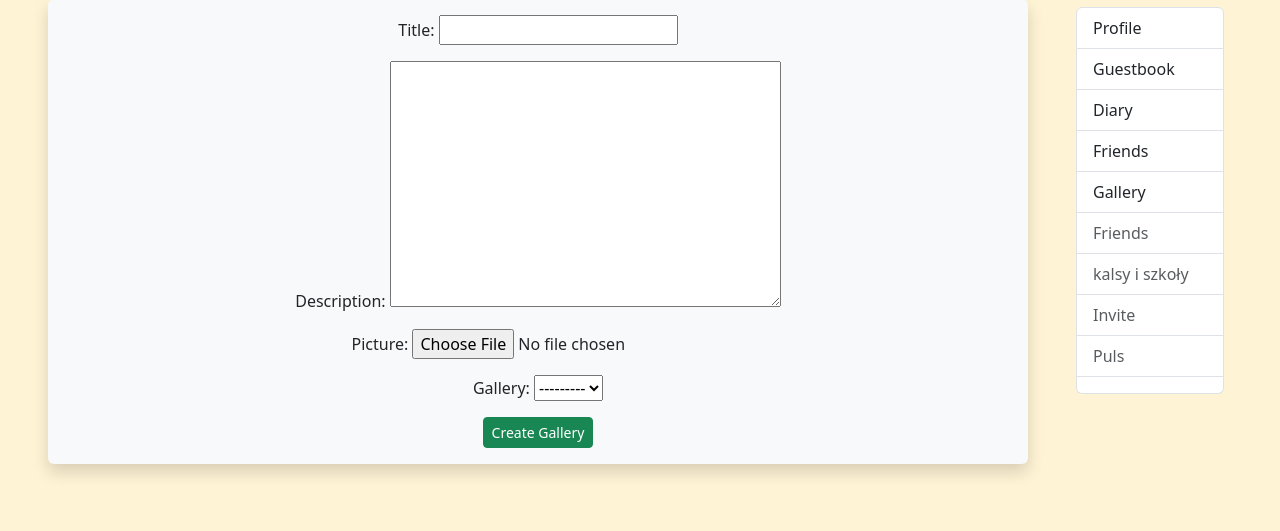
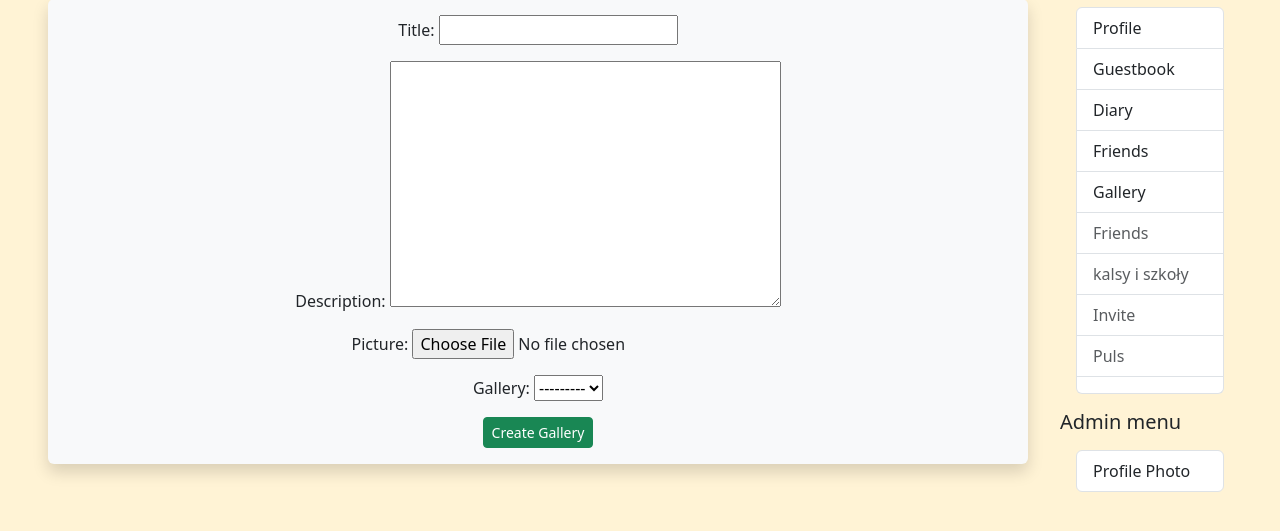
Before and after one commit to MatRos-sf/epuls, a Django app: page /photo/create/ in a window 1280 px wide. Shown: the part 81-612 px from the top of the page. Run offline with Django 5.2, Linux system fonts and the light colour scheme; the visitor is signed in with stand-in values (Sample User, id 1); data that the repository does not hold is empty.

Commit message:
create ProfilePictureResponseView
+ template:
   * create basic profile_picture_response.html
   * add admin menu to base.html
   * edit url name in profile.html
+ fix bug in ProfilePictureRequest.accept
+ split endpoint 'profile-picture' to request and response
+ create ProfilePictureResponseView

```diff
--- a/account/templates/account/base.html
+++ b/account/templates/account/base.html
@@ -96,6 +96,15 @@
                             <button type="button" class="list-group-item list-group-item-action" disabled>Puls</button>
                             <button type="button" class="list-group-item list-group-item-action" disabled></button>
                         </div>
+                        {% if user.is_superuser %}
+                            <h5>Admin menu</h5>
+                            <div class="list-group m-3">
+                                {% get_username request.resolver_match.kwargs user.username as menu_user %}
+                                <a type="button"
+                                   class="list-group-item list-group-item-action"
+                                   href="{% url 'photo:profile-picture-response' %}">Profile Photo</a>
+                            </div>
+                        {% endif %}
                     </div>
                 {% endif %}
             </div>
--- a/account/templates/account/profile.html
+++ b/account/templates/account/profile.html
@@ -108,7 +108,7 @@
                        href="{% url 'account:update-profile' %}">Edit Profile</a>
                     <a type="button"
                        class="btn btn-sm btn-success end-0"
-                       href="{% url 'photo:profile-picture' %}">Edit Profile Picture</a>
+                       href="{% url 'photo:profile-picture-request' %}">Edit Profile Picture</a>
                 </div>
             {% endif %}
         </div>
--- a/photo/models.py
+++ b/photo/models.py
@@ -38,12 +38,13 @@ class ProfilePictureRequest(models.Model):
         """
         self.is_accepted = True
         self.examination_date = timezone.now()
+        self.save()
 
         # update profile photo
-        self.profile.picture = self.picture
+        self.profile.profile_picture = self.picture
         self.profile.save()
 
-        if self.profile.puls.check_is_value_set(PulsType.PROFILE_PHOTO):
+        if not self.profile.puls.check_is_value_set(PulsType.PROFILE_PHOTO):
             give_away_puls(user_profile=self.profile, type=PulsType.PROFILE_PHOTO)
 
     def reject(self):
--- a/photo/urls.py
+++ b/photo/urls.py
@@ -9,13 +9,28 @@ from .views import (
     PictureDetailView,
     PictureUpdateView,
     PictureView,
+    ProfilePictureResponseView,
     profile_picture_request,
 )
 
 app_name = "photo"
 
 urlpatterns = [
-    path("profile_picture/", profile_picture_request, name="profile-picture"),
+    path(
+        "profile_picture/",
+        include(
+            [
+                path(
+                    "request/", profile_picture_request, name="profile-picture-request"
+                ),
+                path(
+                    "response/",
+                    ProfilePictureResponseView.as_view(),
+                    name="profile-picture-response",
+                ),
+            ]
+        ),
+    ),
     path(
         "gallery/",
         include(
--- a/photo/views.py
+++ b/photo/views.py
@@ -1,6 +1,6 @@
 from django.contrib import messages
 from django.contrib.auth.decorators import login_required
-from django.contrib.auth.mixins import LoginRequiredMixin
+from django.contrib.auth.mixins import LoginRequiredMixin, UserPassesTestMixin
 from django.shortcuts import get_object_or_404, redirect, render
 from django.views.generic import (
     CreateView,
@@ -8,6 +8,7 @@ from django.views.generic import (
     DetailView,
     ListView,
     UpdateView,
+    View,
 )
 
 from .forms import GalleryForm, PictureForm, ProfilePictureRequestForm
@@ -39,6 +40,33 @@ def profile_picture_request(request):
             return redirect("account:profile", username=request.user.username)
 
     return render(request, "photo/profile_picture_request_form.html", {"form": form})
+
+
+class ProfilePictureResponseView(LoginRequiredMixin, UserPassesTestMixin, View):
+    template_name = "photo/profile_picture_response.html"
+
+    def get_object(self):
+        return self.model
+
+    def get(self, request, *args, **kwargs):
+        profile_picture = (
+            ProfilePictureRequest.objects.filter(is_accepted=False, is_rejected=False)
+            .order_by("?")
+            .first()
+        )
+        context = {"object": profile_picture}
+        return render(request, self.template_name, context)
+
+    def post(self, request, *args, **kwargs):
+        action = request.POST.get("action")
+        picture_id = request.POST.get("profile_picture_id")
+        instance = ProfilePictureRequest.objects.get(pk=picture_id)
+        getattr(instance, action)()
+
+        return self.get(request, *args, **kwargs)
+
+    def test_func(self):
+        return self.request.user.is_superuser
 
 
 class GalleryCreateView(LoginRequiredMixin, CreateView):
```
Also changed, not shown: photo/templates/photo/profile_picture_response.html (added, +20 -0 lines), media/profile_picture_request/Zrzut_ekranu_z_2024-02-15_21-22-16.png (added), media/profile_picture_request/Zrzut_ekranu_z_2024-02-15_21-22-16_SBCM27A.png (added).
